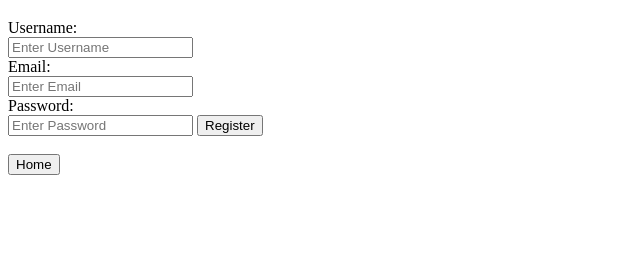
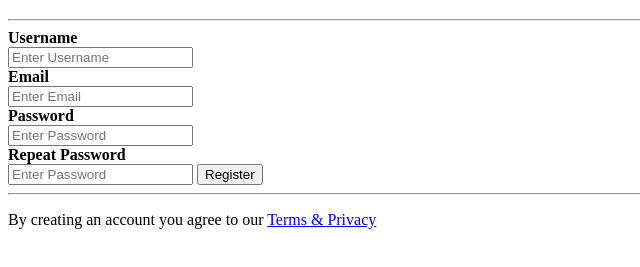
Before and after one commit to stepweaver/blog, a plain HTML site: page register/index.html in a window 1280 px wide. Shown: the part 87-354 px from the top of the page, without its empty margins (0-640 px from the left). Drawn offline with Linux system fonts and the light colour scheme.

Commit message:
More tweaking

```diff
--- a/register/index.html
+++ b/register/index.html
@@ -12,22 +12,28 @@
     </nav>
     <div>
       <h1>>_register</h1>
+      <hr />
       <form action="../registerSuccess/index.html">
         <!-- relative path -->
-        <label for="username">Username:</label><br />
+        <label for="username"><b>Username</b></label><br />
         <input type="text" placeholder="Enter Username" id="username" name="username" /><br />
-        <label for="email">Email:</label><br />
+        <label for="email"><b>Email</b></label><br />
         <input type="email" placeholder="Enter Email" id="email" name="email" /><br />
-        <label for="password">Password:</label><br />
-        <input type="password" placeholder="Enter Password" id="password" name="password" />
+        <!-- <input type="email" placeholder="Enter Email" id="email" name="email" required /><br /> -->
+        <label for="password"><b>Password</b></label><br />
+        <input type="password" placeholder="Enter Password" id="password" name="password" /><br />
+        <!-- <input type="password" placeholder="Enter Password" id="password" name="password" required /> -->
+        <label for="psw-repeat"><b>Repeat Password</b></label><br />
+        <input type="psw-repeat" placeholder="Enter Password" id="psw-repeat" name="psw-repeat" />
+        <!-- <input type="password" placeholder="Enter Password" id="password" name="password" required /> -->
         <input
           onclick="location.href='registered.html'"
           type="submit"
           value="Register"
         /><!-- not working -->
       </form>
-      <br />
-      <button onclick="location.href='../index.html'">Home</button>
+      <hr />
+      <p>By creating an account you agree to our <a href="#">Terms & Privacy</a></p>
     </div>
   </body>
 </html>
```
Also changed, not shown: login/index.html (+5 -3 lines), loginSuccess/index.html (+2 -1 lines).
